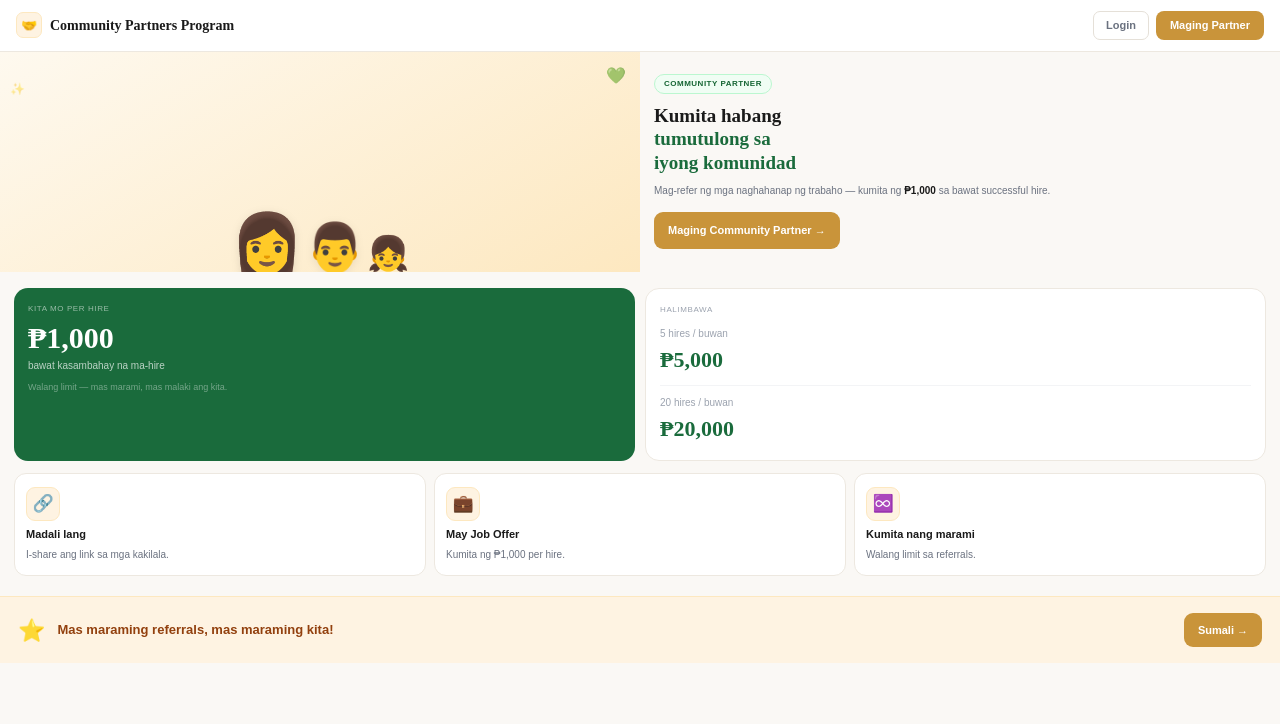
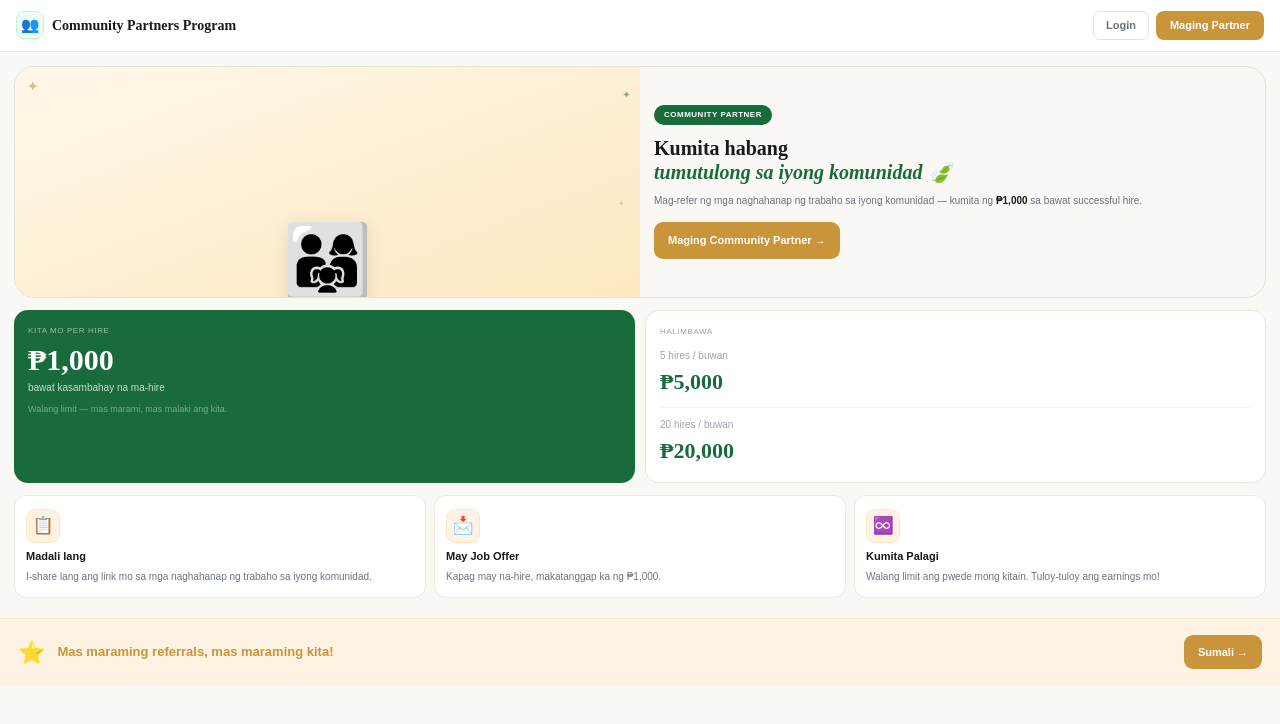
Before and after one commit to IPC-broad/maidit, a Next.js app: page /partner in a window 1280 px wide. Shown: the top 724 px of the page. Built offline with nearby package versions, Linux system fonts and the light colour scheme.

Commit message:
Refine partner landing: hero as contained rounded card, 👨‍👩‍👧 family emoji, italic green headline, solid green badge, correct feature card icons/copy, Kumita Palagi

```diff
--- a/app/partner/page.tsx
+++ b/app/partner/page.tsx
@@ -205,7 +205,7 @@ export default function PartnerPage() {
       {/* HEADER */}
       <nav style={{ background: '#fff', borderBottom: '1px solid #ede8e0', padding: '11px 16px', display: 'flex', alignItems: 'center', justifyContent: 'space-between', position: 'sticky' as const, top: 0, zIndex: 100 }}>
         <div style={{ display: 'flex', alignItems: 'center', gap: '8px' }}>
-          <div style={{ width: '26px', height: '26px', borderRadius: '7px', background: '#fef3e2', border: '1px solid #fde8c0', display: 'flex', alignItems: 'center', justifyContent: 'center', fontSize: '13px' }}>🤝</div>
+          <div style={{ width: '28px', height: '28px', borderRadius: '8px', background: '#f0fdf4', border: '1px solid #bbf7d0', display: 'flex', alignItems: 'center', justifyContent: 'center', fontSize: '15px' }}>👥</div>
           <span style={{ fontFamily: 'serif', fontSize: '14px', fontWeight: 900, color: '#1a1a1a' }}>Community Partners Program</span>
         </div>
         <div style={{ display: 'flex', gap: '7px' }}>
@@ -214,41 +214,41 @@ export default function PartnerPage() {
         </div>
       </nav>
 
-      {/* HERO — two-column: illustration left, text right */}
-      <div style={{ display: 'grid', gridTemplateColumns: '1fr 1fr', minHeight: '220px' }}>
-        {/* Illustration side */}
-        <div style={{ background: 'linear-gradient(150deg, #fef9ef 0%, #fde8c0 100%)', display: 'flex', alignItems: 'flex-end', justifyContent: 'center', padding: '20px 12px 0', position: 'relative', overflow: 'hidden' }}>
-          <div style={{ position: 'absolute', top: '12px', right: '14px', fontSize: '16px', opacity: .7 }}>💚</div>
-          <div style={{ position: 'absolute', top: '28px', left: '10px', fontSize: '12px', opacity: .5 }}>✨</div>
-          <div style={{ display: 'flex', alignItems: 'flex-end', gap: '2px' }}>
-            <div style={{ fontSize: '58px', lineHeight: 1, filter: 'drop-shadow(0 2px 4px rgba(0,0,0,.1))' }}>👩</div>
-            <div style={{ fontSize: '48px', lineHeight: 1, filter: 'drop-shadow(0 2px 4px rgba(0,0,0,.08))' }}>👨</div>
-            <div style={{ fontSize: '34px', lineHeight: 1, marginBottom: '2px' }}>👧</div>
+      {/* HERO CARD — contained, rounded, two-column */}
+      <div style={{ margin: '14px 14px 0', background: '#faf8f5', borderRadius: '20px', border: '1.5px solid #e8e2d9', overflow: 'hidden' }}>
+        <div style={{ display: 'grid', gridTemplateColumns: '1fr 1fr', minHeight: '230px' }}>
+          {/* Left — illustration */}
+          <div style={{ background: 'linear-gradient(160deg, #fef7e8 0%, #fde8c0 100%)', display: 'flex', alignItems: 'flex-end', justifyContent: 'center', padding: '18px 10px 0', position: 'relative', overflow: 'hidden' }}>
+            <span style={{ position: 'absolute', top: '10px', left: '12px', fontSize: '13px', color: '#c9943a', opacity: .55, fontWeight: 900 }}>✦</span>
+            <span style={{ position: 'absolute', top: '22px', right: '10px', fontSize: '9px', color: '#1a6b3c', opacity: .5, fontWeight: 900 }}>✦</span>
+            <span style={{ position: 'absolute', bottom: '38%', right: '16px', fontSize: '7px', color: '#c9943a', opacity: .4, fontWeight: 900 }}>✦</span>
+            <div style={{ fontSize: '72px', lineHeight: 1, filter: 'drop-shadow(0 4px 8px rgba(0,0,0,.1))' }}>👨‍👩‍👧</div>
           </div>
-        </div>
-        {/* Text side */}
+          {/* Right — text */}
           <div style={{ padding: '20px 16px 20px 14px', display: 'flex', flexDirection: 'column' as const, justifyContent: 'center' }}>
-          <div style={{ display: 'inline-flex', alignItems: 'center', background: '#f0fdf4', border: '1px solid #bbf7d0', borderRadius: '50px', padding: '3px 9px', fontSize: '8px', fontWeight: 700, color: '#166534', textTransform: 'uppercase' as const, letterSpacing: '.5px', marginBottom: '10px', alignSelf: 'flex-start' as const }}>Community Partner</div>
-          <h1 style={{ fontFamily: 'serif', fontSize: '19px', fontWeight: 900, lineHeight: 1.22, marginBottom: '9px', color: '#1a1a1a' }}>
-            Kumita habang<br /><span style={{ color: '#1a6b3c' }}>tumutulong sa</span><br /><span style={{ color: '#1a6b3c' }}>iyong komunidad</span>
+            <div style={{ display: 'inline-flex', alignItems: 'center', background: '#1a6b3c', borderRadius: '50px', padding: '4px 10px', fontSize: '8px', fontWeight: 700, color: '#fff', textTransform: 'uppercase' as const, letterSpacing: '.5px', marginBottom: '11px', alignSelf: 'flex-start' as const }}>Community Partner</div>
+            <h1 style={{ fontFamily: 'serif', fontSize: '20px', fontWeight: 900, lineHeight: 1.2, marginBottom: '9px', color: '#1a1a1a' }}>
+              Kumita habang<br />
+              <em style={{ color: '#1a6b3c', fontStyle: 'italic' }}>tumutulong sa iyong komunidad 🍃</em>
             </h1>
             <p style={{ fontSize: '10px', color: '#6b7280', lineHeight: 1.65, marginBottom: '13px' }}>
-            Mag-refer ng mga naghahanap ng trabaho — kumita ng <strong style={{ color: '#1a1a1a' }}>₱1,000</strong> sa bawat successful hire.
+              Mag-refer ng mga naghahanap ng trabaho sa iyong komunidad — kumita ng <strong style={{ color: '#1a1a1a' }}>₱1,000</strong> sa bawat successful hire.
             </p>
             <button style={{ padding: '10px 14px', borderRadius: '9px', background: '#c9943a', border: 'none', color: '#fff', fontSize: '11px', fontWeight: 700, cursor: 'pointer', fontFamily: 'sans-serif', alignSelf: 'flex-start' as const }} onClick={() => setStep('step1')}>
               Maging Community Partner →
             </button>
           </div>
         </div>
+      </div>
 
       {/* EARNINGS — two cards side by side */}
-      <div style={{ display: 'grid', gridTemplateColumns: '1fr 1fr', gap: '10px', padding: '16px 14px 0' }}>
+      <div style={{ display: 'grid', gridTemplateColumns: '1fr 1fr', gap: '10px', padding: '12px 14px 0' }}>
         {/* Kita per hire */}
         <div style={{ background: '#1a6b3c', borderRadius: '14px', padding: '15px 14px' }}>
           <div style={{ fontSize: '8px', color: 'rgba(255,255,255,.55)', textTransform: 'uppercase' as const, letterSpacing: '.6px', marginBottom: '8px' }}>KITA MO PER HIRE</div>
           <div style={{ fontFamily: 'serif', fontSize: '30px', fontWeight: 900, color: '#fff', lineHeight: 1, marginBottom: '5px' }}>₱1,000</div>
-          <div style={{ fontSize: '10px', color: 'rgba(255,255,255,.7)', marginBottom: '8px' }}>bawat kasambahay na ma-hire</div>
-          <div style={{ fontSize: '9px', color: 'rgba(255,255,255,.4)', lineHeight: 1.5 }}>Walang limit — mas marami, mas malaki ang kita.</div>
+          <div style={{ fontSize: '10px', color: 'rgba(255,255,255,.75)', marginBottom: '8px' }}>bawat kasambahay na ma-hire</div>
+          <div style={{ fontSize: '9px', color: 'rgba(255,255,255,.42)', lineHeight: 1.5 }}>Walang limit — mas marami, mas malaki ang kita.</div>
         </div>
         {/* Halimbawa */}
         <div style={{ background: '#fff', borderRadius: '14px', padding: '15px 14px', border: '1px solid #ede8e0' }}>
@@ -267,9 +267,9 @@ export default function PartnerPage() {
       {/* 3 FEATURE CARDS — horizontal row */}
       <div style={{ display: 'grid', gridTemplateColumns: '1fr 1fr 1fr', gap: '8px', padding: '12px 14px 20px' }}>
         {[
-          { icon: '🔗', title: 'Madali lang', sub: 'I-share ang link sa mga kakilala.' },
-          { icon: '💼', title: 'May Job Offer', sub: 'Kumita ng ₱1,000 per hire.' },
-          { icon: '♾️', title: 'Kumita nang marami', sub: 'Walang limit sa referrals.' },
+          { icon: '📋', title: 'Madali lang', sub: 'I-share lang ang link mo sa mga naghahanap ng trabaho sa iyong komunidad.' },
+          { icon: '📩', title: 'May Job Offer', sub: 'Kapag may na-hire, makatanggap ka ng ₱1,000.' },
+          { icon: '♾️', title: 'Kumita Palagi', sub: 'Walang limit ang pwede mong kitain. Tuloy-tuloy ang earnings mo!' },
         ].map((card, i) => (
           <div key={i} style={{ background: '#fff', borderRadius: '12px', padding: '13px 11px', border: '1px solid #ede8e0', display: 'flex', flexDirection: 'column' as const, gap: '6px' }}>
             <div style={{ width: '34px', height: '34px', borderRadius: '9px', background: '#fef3e2', border: '1px solid #fde8c0', display: 'flex', alignItems: 'center', justifyContent: 'center', fontSize: '17px' }}>{card.icon}</div>
@@ -282,7 +282,7 @@ export default function PartnerPage() {
       {/* FOOTER BANNER */}
       <div style={{ background: '#fef3e2', borderTop: '1px solid #fde8c0', padding: '16px 18px', display: 'flex', alignItems: 'center', gap: '12px' }}>
         <span style={{ fontSize: '22px', flexShrink: 0 }}>⭐</span>
-        <div style={{ flex: 1, fontSize: '13px', fontWeight: 700, color: '#92400e', lineHeight: 1.5 }}>
+        <div style={{ flex: 1, fontSize: '13px', fontWeight: 700, color: '#c9943a', lineHeight: 1.5 }}>
           Mas maraming referrals, mas maraming kita!
         </div>
         <button style={{ padding: '9px 14px', borderRadius: '9px', background: '#c9943a', border: 'none', color: '#fff', fontSize: '11px', fontWeight: 700, cursor: 'pointer', fontFamily: 'sans-serif', flexShrink: 0, whiteSpace: 'nowrap' as const }} onClick={() => setStep('step1')}>
```
Lines whose indentation alone changed are shown as unchanged.
